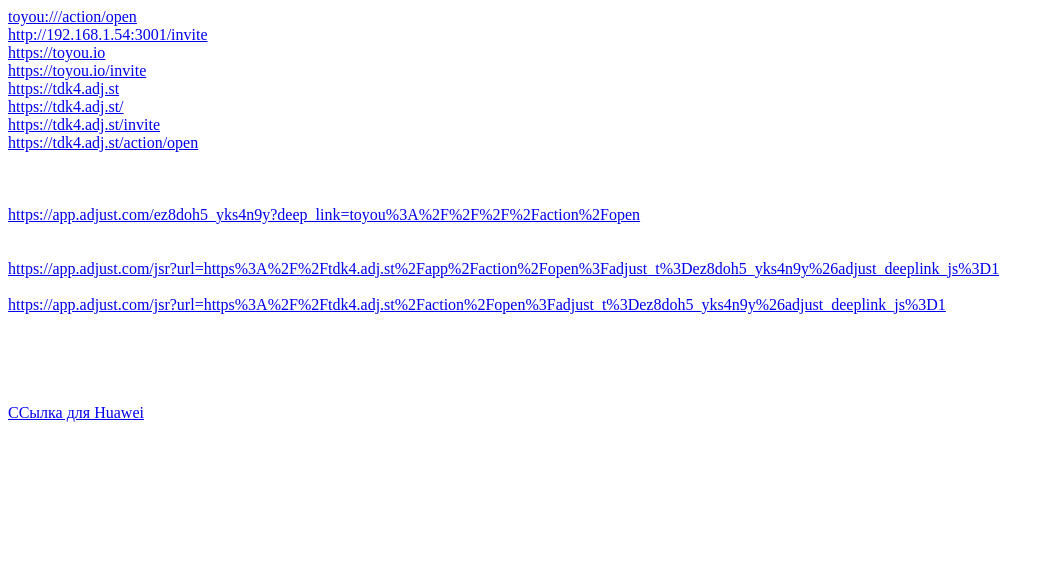
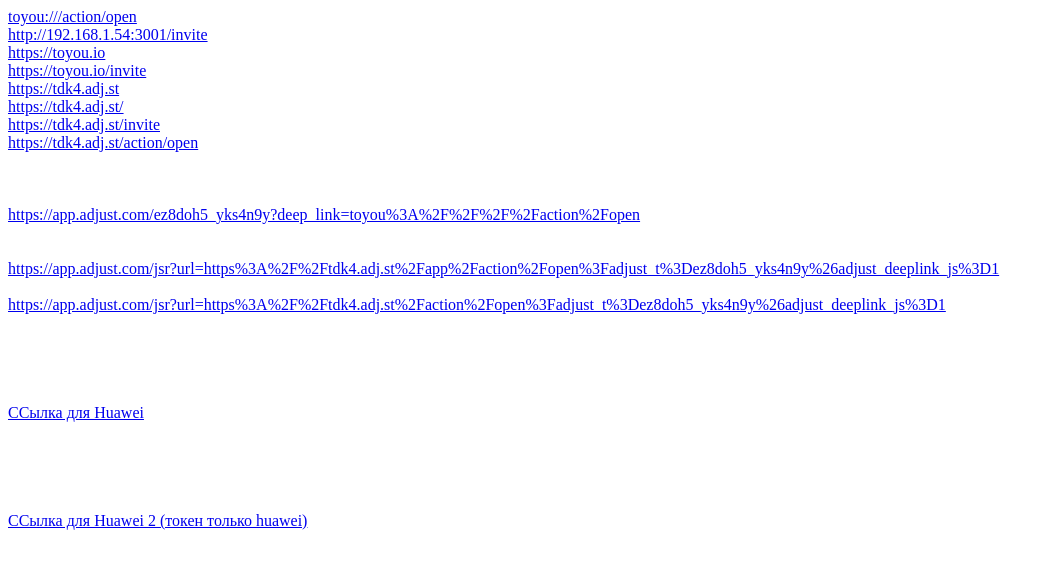
Before and after one commit to romanpekarskiy/deeplinkstest, a plain HTML site: page index.html in a window 1280 px wide. Shown: the whole page, without its empty margins (0-1054 px from the left). Drawn offline with Linux system fonts and the light colour scheme.

Commit message:
Update index.html

```diff
--- a/index.html
+++ b/index.html
@@ -43,6 +43,14 @@
 </br>
 <a href="https://app.adjust.com/jsr?url=https%3A%2F%2Ftdk4.adj.st%2Faction%2Fopen%3Fadjust_t%3Dez8doh5_yks4n9y_4rg6ig3%26adjust_deeplink%3Dtoyou%253A%252F%252Faction%252Fopen%26adjust_deeplink_js%3D1">ССылка для Huawei</a>
 
+</br>
+</br>
+</br>
+</br>
+</br>
+</br>
+<a href="https://app.adjust.com/jsr?url=https%3A%2F%2Ftdk4.adj.st%2Faction%2Fopen%3Fadjust_t%3D4rg6ig3%26adjust_deeplink%3Dtoyou%253A%252F%252F%252Faction%252Fopen%26adjust_deeplink_js%3D1">ССылка для Huawei 2 (токен только huawei)</a>
+
 
 </body>
 </html>
```
